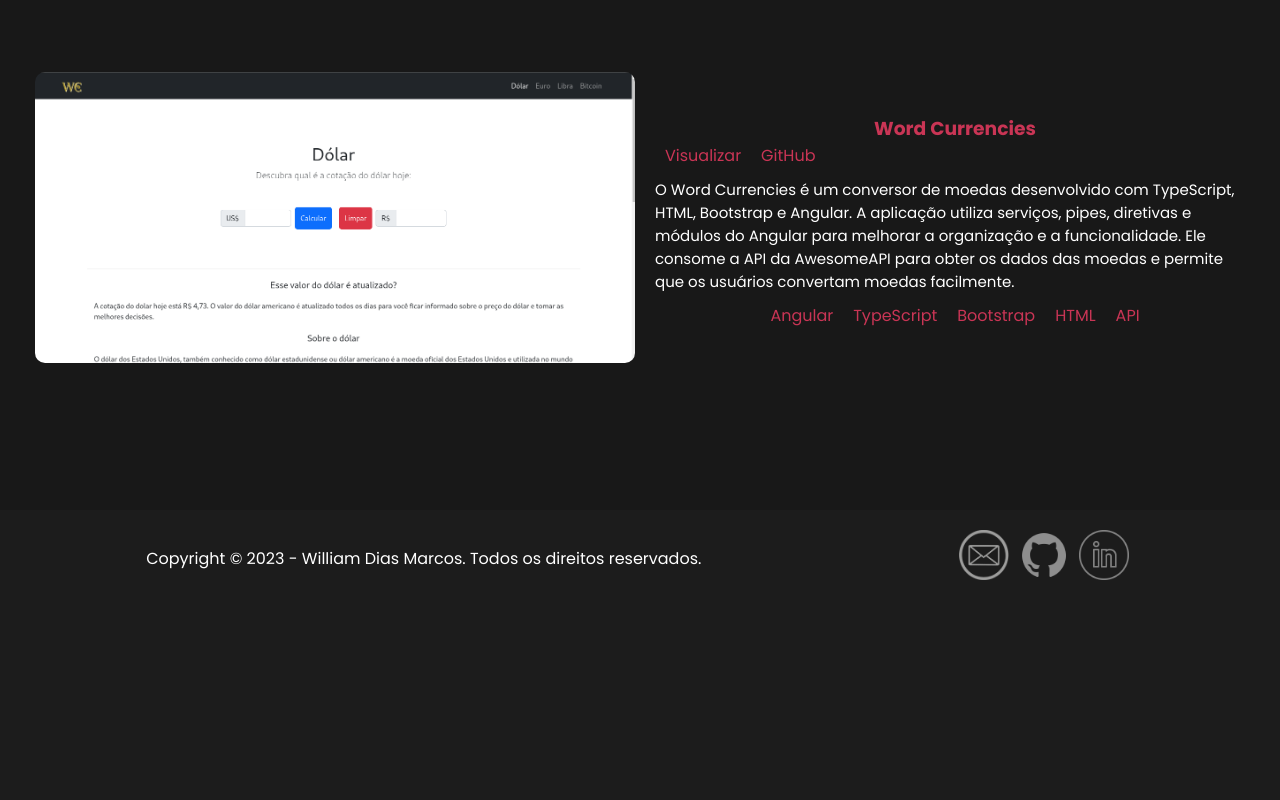
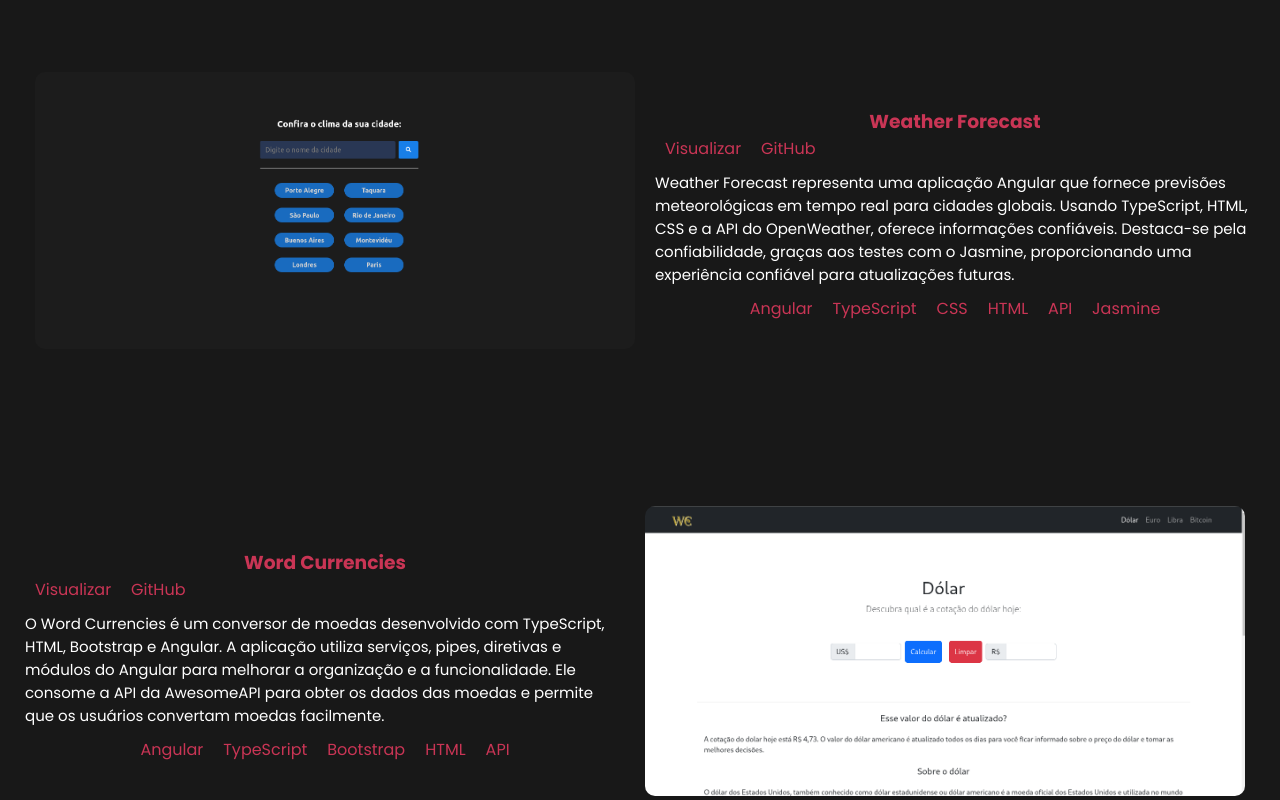
Before and after one commit to William-Dias-Marcos/Portfolio-Angular, an Angular app: page / in a window 1280 px wide. Shown: the part 1420-2220 px from the top of the page. Before the commit the page ends 2027 px from the top, so only its background shows below. Built offline with nearby package versions, Linux system fonts and the light colour scheme.

Commit message:
added another project

```diff
--- a/src/app/components/projects/projects.component.html
+++ b/src/app/components/projects/projects.component.html
@@ -5,7 +5,7 @@
     <div>
       <h3>Spaço7</h3>
       <div class="buttons">
-        <a href="https://spaco7.netlify.app/" target="_blank">Visualizar</a>
+        <a href="https://spaco7.com/" target="_blank">Visualizar</a>
         <a
           href="https://github.com/William-Dias-Marcos/Spaco7_Angular"
           target="_blank"
@@ -27,22 +27,52 @@
         <li>Dominio e Hospedagem</li>
       </ul>
     </div>
-    <a href="https://spaco7.netlify.app/" target="_blank" class="link-img"
+    <a href="https://spaco7.com/" target="_blank" class="link-img"
       ><img src="../../../assets/Projects/Spaço7.png" alt="Spaço7"
     /></a>
   </div>
 
   <div class="project wrap">
     <a
-      href="https://wordcurrencies.netlify.app/"
+      href="https://weatherforecastangular.netlify.app/"
       target="_blank"
       class="link-img"
     >
       <img
-        src="../../../assets/Projects/WordCurrencies.png"
+        src="../../../assets/Projects/WeatherForecast.png"
         alt="Word Currencies"
       />
     </a>
+    <div>
+      <h3>Weather Forecast</h3>
+      <div class="buttons">
+        <a href="https://weatherforecastangular.netlify.app/" target="_blank"
+          >Visualizar</a
+        >
+        <a
+          href="https://github.com/William-Dias-Marcos/Weather_Forecast"
+          target="_blank"
+          >GitHub</a
+        >
+      </div>
+      <p>
+        Weather Forecast representa uma aplicação Angular que fornece previsões meteorológicas
+        em tempo real para cidades globais. Usando TypeScript, HTML, CSS e a API do OpenWeather,
+        oferece informações confiáveis. Destaca-se pela confiabilidade, graças aos testes com o Jasmine, proporcionando uma
+        experiência confiável para atualizações futuras.
+      </p>
+      <ul>
+        <li>Angular</li>
+        <li>TypeScript</li>
+        <li>CSS</li>
+        <li>HTML</li>
+        <li>API</li>
+        <li>Jasmine</li>
+      </ul>
+    </div>
+  </div>
+
+  <div class="project">
     <div>
       <h3>Word Currencies</h3>
       <div class="buttons">
@@ -70,5 +100,15 @@
         <li>API</li>
       </ul>
     </div>
+      <a
+      href="https://wordcurrencies.netlify.app/"
+      target="_blank"
+      class="link-img"
+    >
+      <img
+        src="../../../assets/Projects/WordCurrencies.png"
+        alt="Word Currencies"
+      />
+    </a>
   </div>
 </section>
```
Also changed, not shown: src/assets/Projects/WeatherForecast.png (added).
